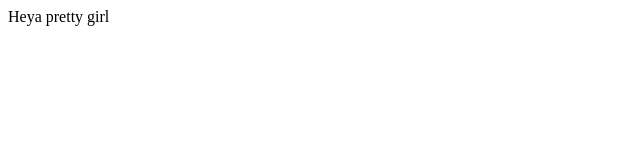
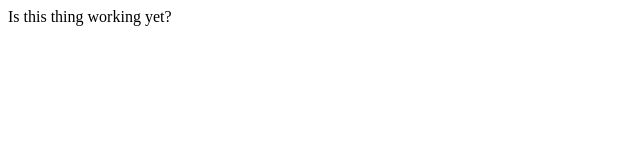
Before and after one commit to cptfarran/cptfarran.github.io, a plain HTML site: page index.html in a window 1280 px wide. Shown: the full height of the page, 0-640 px from the left. Drawn offline with Linux system fonts and the light colour scheme.

Commit message:
changed to not just A readable

```diff
--- a/index.html
+++ b/index.html
@@ -1,7 +1,7 @@
 <!DOCTYPE html>
 <html>
 <body>
-Heya pretty girl
+Is this thing working yet?
 </body>
 
 </html>
```
